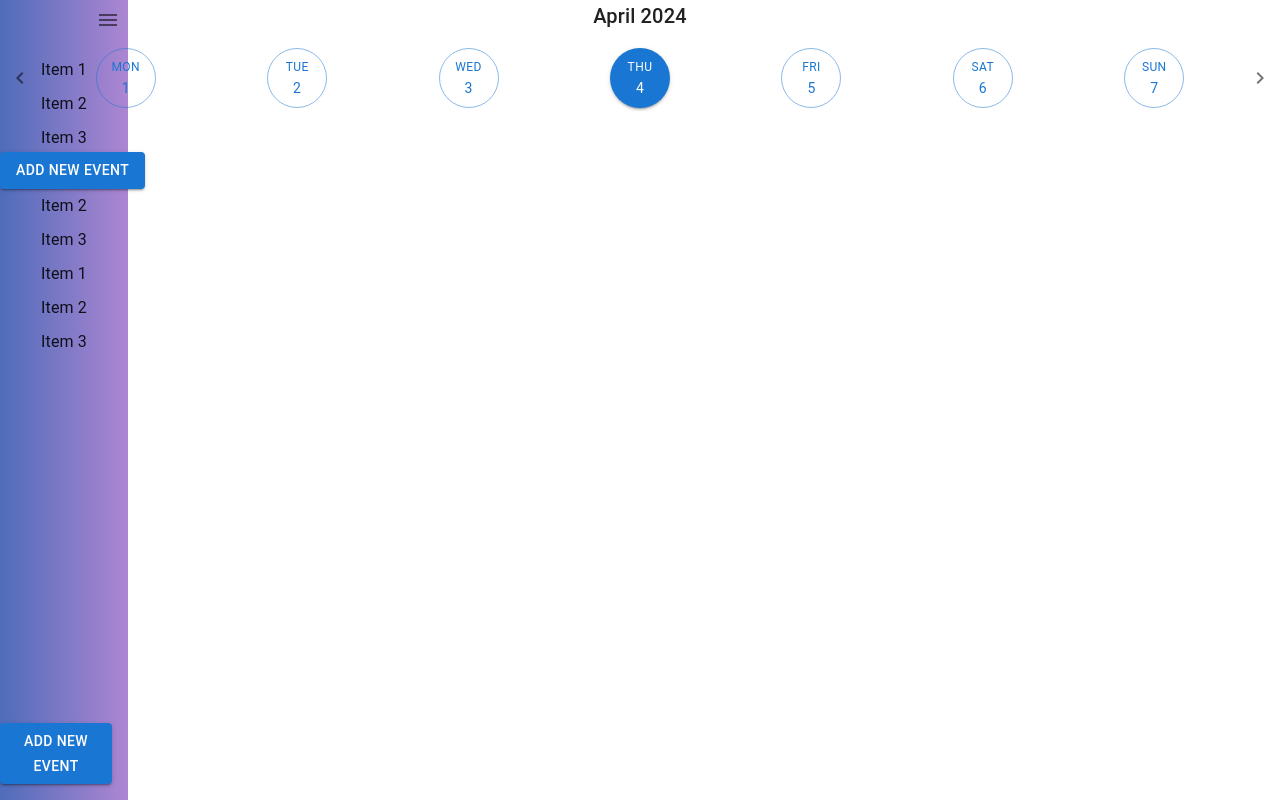
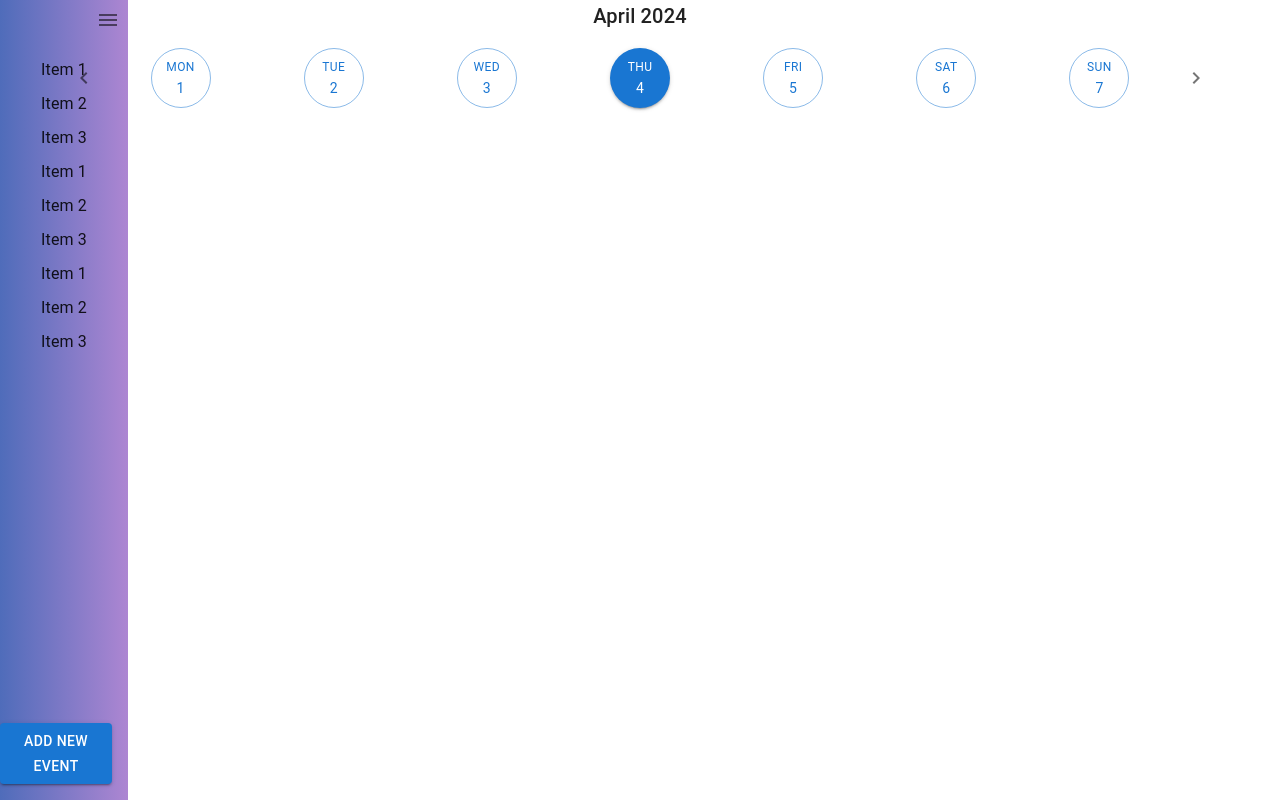
Before and after one commit to TheHQ98/BitBridge, a React (Vite) app in the folder Web/: page / in a window 1280 px wide. Built offline with nearby package versions, Linux system fonts and the light colour scheme.

Commit message:
merge the side bar with dateheader

```diff
--- a/Web/src/views/HomeView.tsx
+++ b/Web/src/views/HomeView.tsx
@@ -1,26 +1,17 @@
-import Timeline from '@mui/lab/Timeline';
-import TimelineItem from '@mui/lab/TimelineItem';
-import TimelineSeparator from '@mui/lab/TimelineSeparator';
-import TimelineConnector from '@mui/lab/TimelineConnector';
-import TimelineContent from '@mui/lab/TimelineContent';
-import TimelineDot from '@mui/lab/TimelineDot';
-import AddEvent from "../components/AddEvent.tsx";
-import {Container} from "@mui/material";
-import DateHeader from "../components/DateHeader.tsx";
-import DailyTaskChain from "../components/DailyTaskChain.tsx";
-import {useState} from "react";
+import React, { useState } from 'react';
+import { Container } from '@mui/material';
+import DateHeader from '../components/DateHeader.tsx';
+import DailyTaskChain from '../components/DailyTaskChain.tsx';
+import Header from '../components/Header.tsx';
 
 export default function HomeView() {
     const [selectedDate, setSelectedDate] = useState(new Date());
 
-
     return (
-        <>
-            <DateHeader selectedDate={selectedDate} onDateSelect={setSelectedDate}/>
+        <Container>
+            <Header />
+            <DateHeader selectedDate={selectedDate} onDateSelect={setSelectedDate} />
             <DailyTaskChain selectedDate={selectedDate} />
-            <AddEvent/>
-        </>
-
-
+        </Container>
     );
 }
--- a/Web/src/views/RootView.tsx
+++ b/Web/src/views/RootView.tsx
@@ -4,7 +4,7 @@ import Header from '../components/Header';
 export default function RootView() {
   return (
     <>
-      <Header/>
+
       <Outlet />
     </>
   );
```
